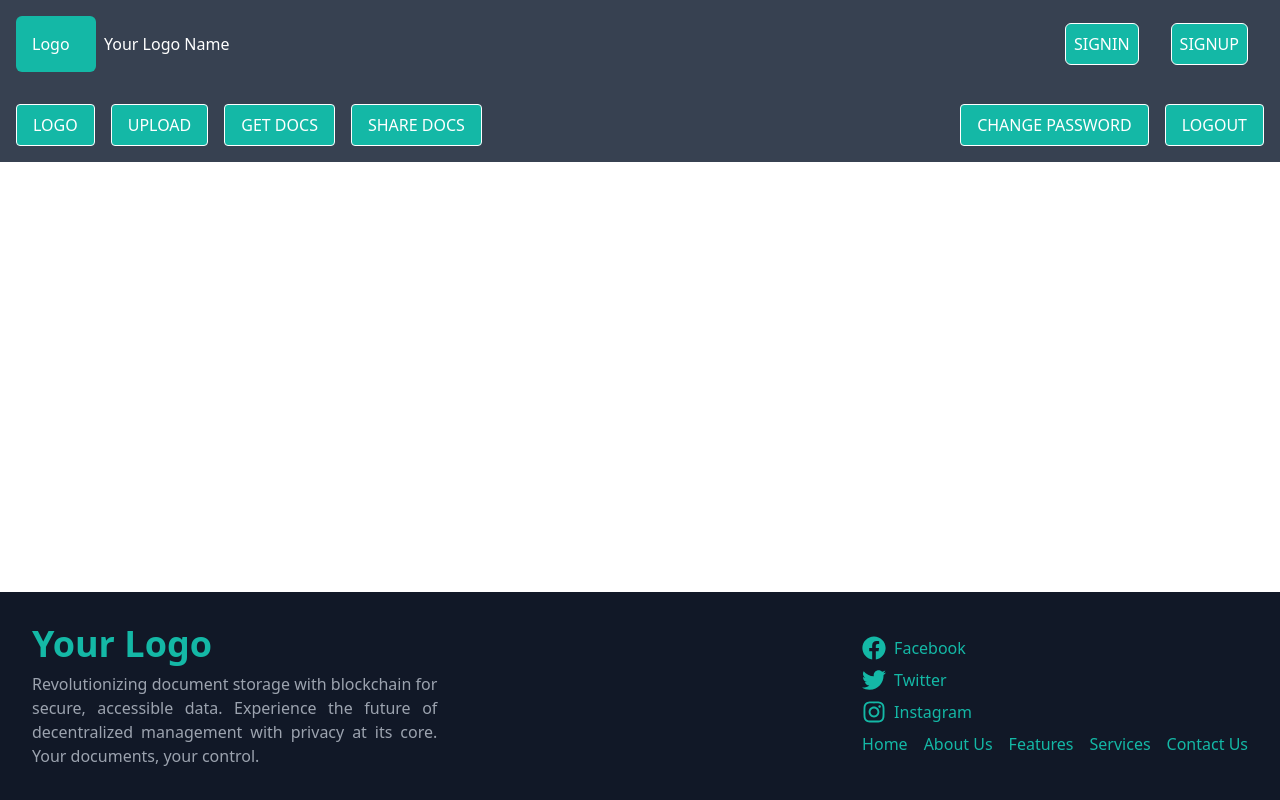
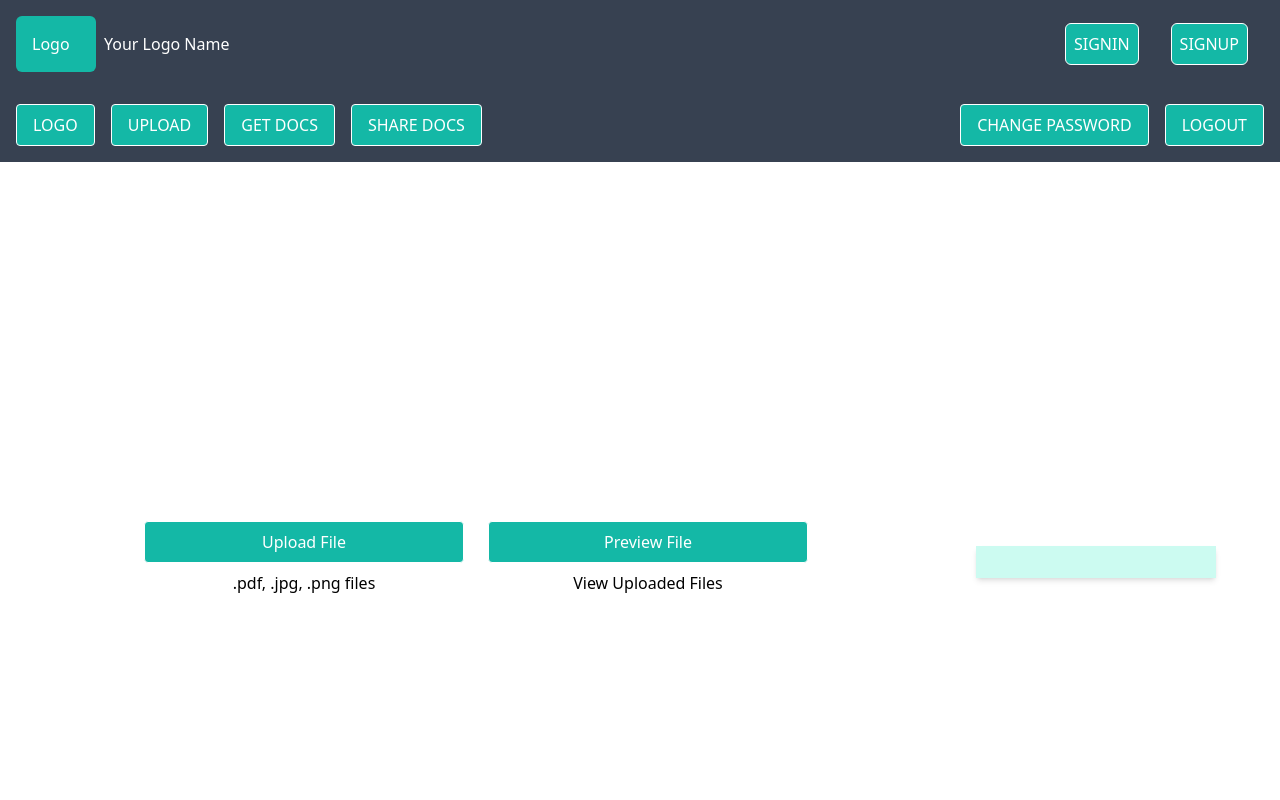
Before and after one commit to yashgokakkar99/BE-Project-2024, a React (Create React App) app in the folder pro2024/: page /UploadFile in a window 1280 px wide. Shown: the top 800 px of the page. Built offline with nearby package versions, Linux system fonts and the light colour scheme.

Commit message:
updated the frontend

```diff
--- a/pro2024/src/App.js
+++ b/pro2024/src/App.js
@@ -5,7 +5,9 @@ import Register from './components/Register';
 import Footer from './components/Footer';
 import { BrowserRouter as Router, Route, Routes } from 'react-router-dom';
 import './index.css';
+import UploadFile from './components/UploadFile';
 import Navbar1 from './components/Navbar1';
+import GetDoc from './components/GetDoc';
 
 function App() {
   return (
@@ -18,6 +20,8 @@ function App() {
             <Route path="/" element={<Home />} />
             <Route path="/login" element={<Login />} />
             <Route path="/register" element={<Register />} />
+            <Route path="/UploadFile" element={<UploadFile />} />
+            <Route path="/get_docs" element={<GetDoc />} />
           </Routes>
         </div>
         <Footer />
@@ -27,3 +31,44 @@ function App() {
 }
 
 export default App;
+
+
+// import React from 'react';
+// import { BrowserRouter as Router, Route, Routes } from 'react-router-dom';
+// import Navbar from './components/Navbar';
+// import Navbar1 from './components/Navbar1';
+// import Home from './components/Home';
+// import AboutUs from './components/AboutUs';
+// import Footer from './components/Footer';
+// import Login from './components/Login';
+// import UploadFile from './components/UploadFile';
+// import Register from './components/Register';
+
+
+// function App() {
+//   const isLoggedIn = false;  // Set this dynamically based on user login status
+
+//   return (
+//     <Router>
+//       <div className="flex flex-col min-h-screen">
+//         <div className="flex-grow">
+//           {/* Conditionally render Navbar or Navbar1 based on login status */}
+//           {isLoggedIn ? <Navbar1 /> : <Navbar />}
+
+//           <Routes>
+//             {/* Use a dynamic route for the Home page */}
+//             <Route path="/" element={isLoggedIn ? <AboutUs /> : <Home />} />
+//             <Route path="/login" element={<Login />} />
+//             <Route path="/register" element={<Register />} />
+//             <Route path="/UploadFile" element={<UploadFile />} />
+
+
+//           </Routes>
+//         </div>
+//         <Footer />
+//       </div>
+//     </Router>
+//   );
+// }
+
+// export default App;
--- /dev/null
+++ b/pro2024/src/components/GetDoc.jsx
@@ -0,0 +1,9 @@
+import React from 'react'
+
+const GetDoc = () => {
+  return (
+    <div>GetDoc</div>
+  )
+}
+
+export default GetDoc
--- a/pro2024/src/components/Navbar1.jsx
+++ b/pro2024/src/components/Navbar1.jsx
@@ -22,7 +22,7 @@ function Navbar1() {
             LOGO
           </button>
         </Link>
-        <Link to="/upload">
+        <Link to="/UploadFile">
           <button className="bg-teal-500 text-white border border-white px-4 py-2 rounded">
             UPLOAD
           </button>
--- /dev/null
+++ b/pro2024/src/components/UploadFile.jsx
@@ -0,0 +1,80 @@
+import React, { useRef, useState } from "react";
+
+function UploadFile() {
+  const fileInputRef = useRef();
+  const [uploadedFileName, setUploadedFileName] = useState("");
+
+  const handleUpload = () => {
+    // Trigger the file input
+    fileInputRef.current.click();
+  };
+
+  const handleFileChange = (event) => {
+    const file = event.target.files[0];
+    if (file) {
+      // Implement your file upload logic here
+      console.log(`Uploading file: ${file.name}`);
+      setUploadedFileName(file.name); // Set the uploaded file name
+    } else {
+      console.log("No file selected");
+      setUploadedFileName(""); // Clear the uploaded file name
+    }
+  };
+
+    const handlePreview = () => {
+      if (uploadedFileName) {
+        // Assuming the file content is stored or generated dynamically
+        const fileContent =
+          "This is the content of the file. Replace it with your logic.";
+
+        // Open a new window
+        const previewWindow = window.open("", "_blank", "width=600,height=400");
+
+        // Write the file content to the new window
+        previewWindow.document.write(`<pre>${fileContent}</pre>`);
+      } else {
+        console.log("No file uploaded for preview");
+      }
+    };
+
+
+  return (
+    <div className="flex justify-between items-center text-center h-screen">
+      <div>
+        <button
+          className="bg-teal-500 text-white border border-white px-4 py-2 rounded ml-36 w-80"
+          onClick={handleUpload}
+        >
+          Upload File
+        </button>
+        <input
+          type="file"
+          ref={fileInputRef}
+          style={{ display: "none" }}
+          onChange={handleFileChange}
+        />
+        <h3 className="px-4 py-2 ml-36">.pdf, .jpg, .png files</h3>
+      </div>
+
+      <div>
+        <button
+          className="bg-teal-500 text-white border border-white px-4 py-2 rounded mr-36 w-80"
+          onClick={handlePreview}
+        >
+          Preview File
+        </button>
+        <h3 className="px-4 py-2 mr-36">View Uploaded Files</h3>
+      </div>
+
+      <div className="p-4 mr-16 w-60 bg-teal-100 shadow-md">
+        {uploadedFileName && (
+          <p className="text-lg text-gray-800">
+            Uploaded file: {uploadedFileName}
+          </p>
+        )}
+      </div>
+    </div>
+  );
+}
+
+export default UploadFile;
```
